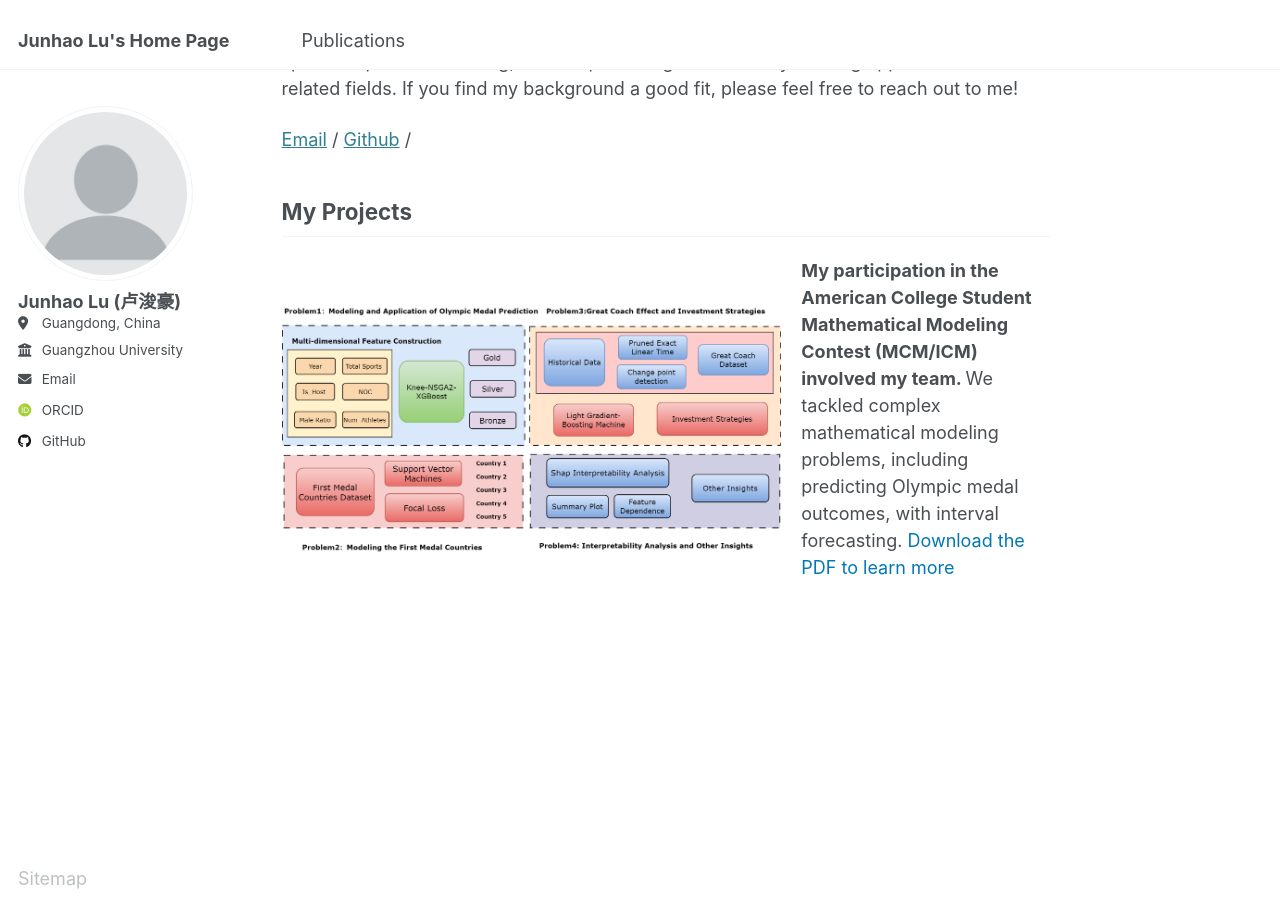
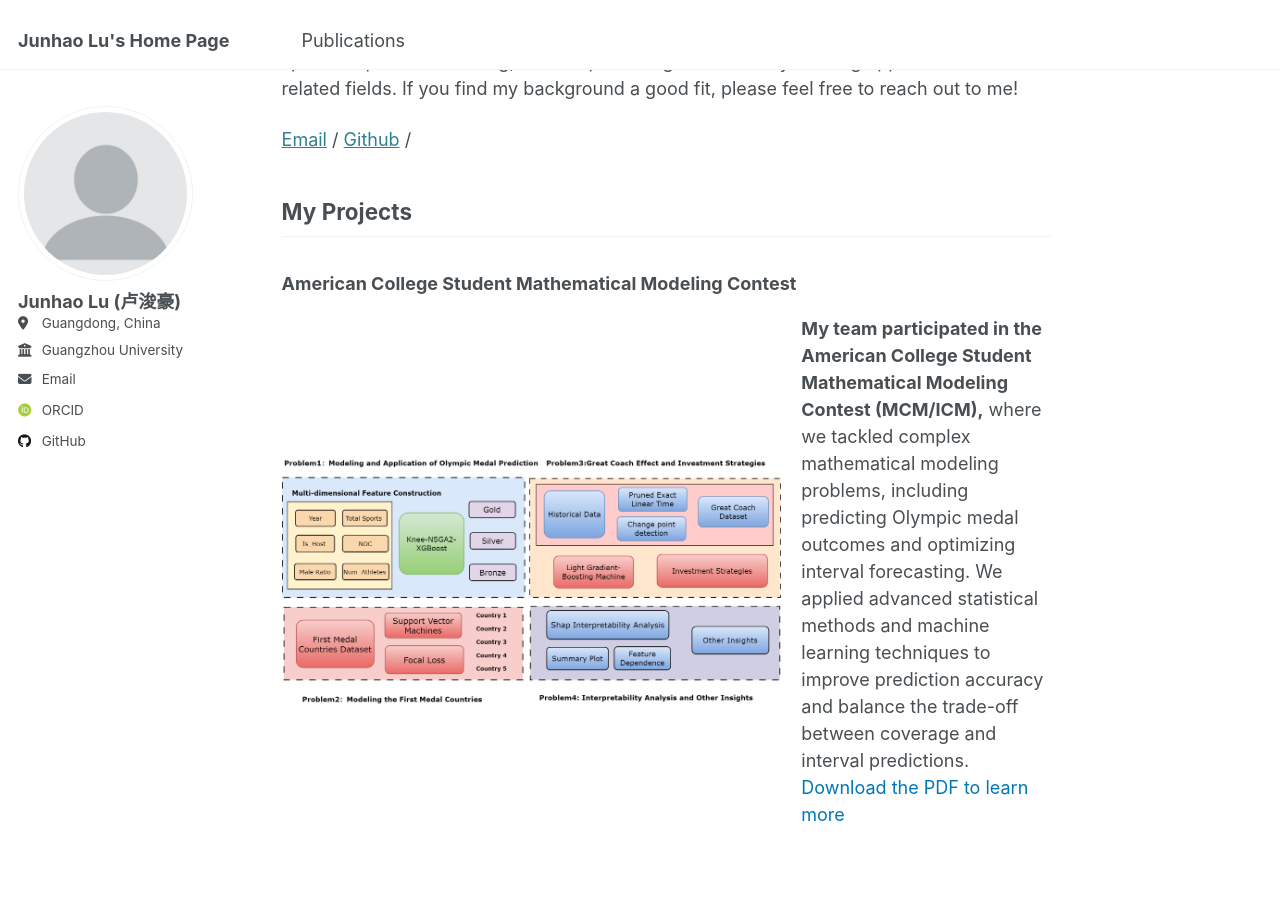
Before and after one commit to lujunhao123/lujunhao123.github.io, a Jekyll site: the page built from _pages/about.md, in a window 1280 px wide and 900 px high, scrolled down 515 px. Built offline with Jekyll 4.4.1, drawn with Linux system fonts in a browser that asks for light colours; some web fonts are replaced.

Commit message:
Update about.md

```diff
--- a/_pages/about.md
+++ b/_pages/about.md
@@ -21,12 +21,14 @@ I am actively seeking opportunities in related fields. If you find my background
 
 ## My Projects
 
+### American College Student Mathematical Modeling Contest
+
 <div style="display: flex; align-items: center; margin-top: 20px;">
     <!-- Left side: Image -->
     <div style="flex: 2; padding-right: 20px;">
         <img src="../images/AAA/MCM.png" alt="Project Image" style="width: 120%; height: auto;">
     </div>
     <div style="flex: 1;">
-        <p><strong>My participation in the American College Student Mathematical Modeling Contest (MCM/ICM) involved my team. </strong>We tackled complex mathematical modeling problems, including predicting Olympic medal outcomes, with interval forecasting. <a href="../images/AAB/2523765.pdf" target="_blank" style="color: #0077b6; text-decoration: none;">Download the PDF to learn more</a></p>
+        <p><strong>My team participated in the American College Student Mathematical Modeling Contest (MCM/ICM),</strong> where we tackled complex mathematical modeling problems, including predicting Olympic medal outcomes and optimizing interval forecasting. We applied advanced statistical methods and machine learning techniques to improve prediction accuracy and balance the trade-off between coverage and interval predictions. <a href="../images/AAB/2523765.pdf" target="_blank" style="color: #0077b6; text-decoration: none;">Download the PDF to learn more</a></p>
     </div>
 </div>
```
